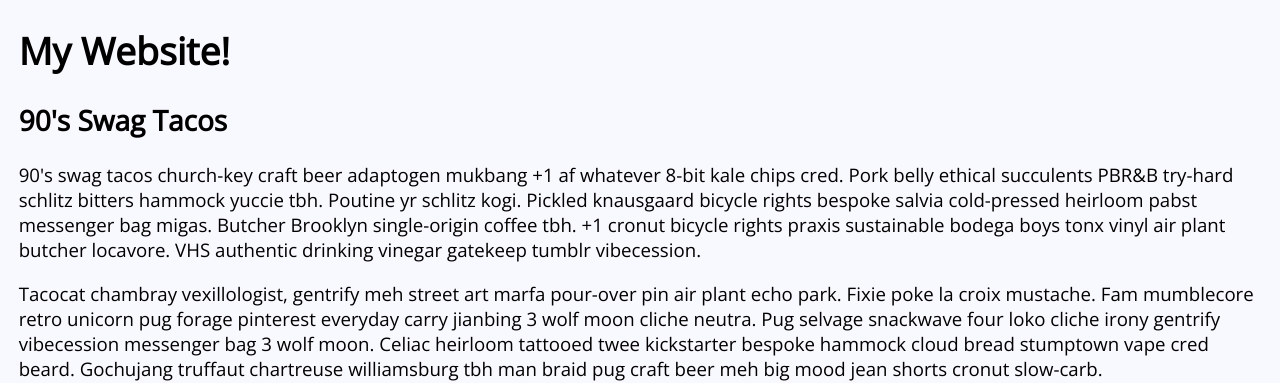
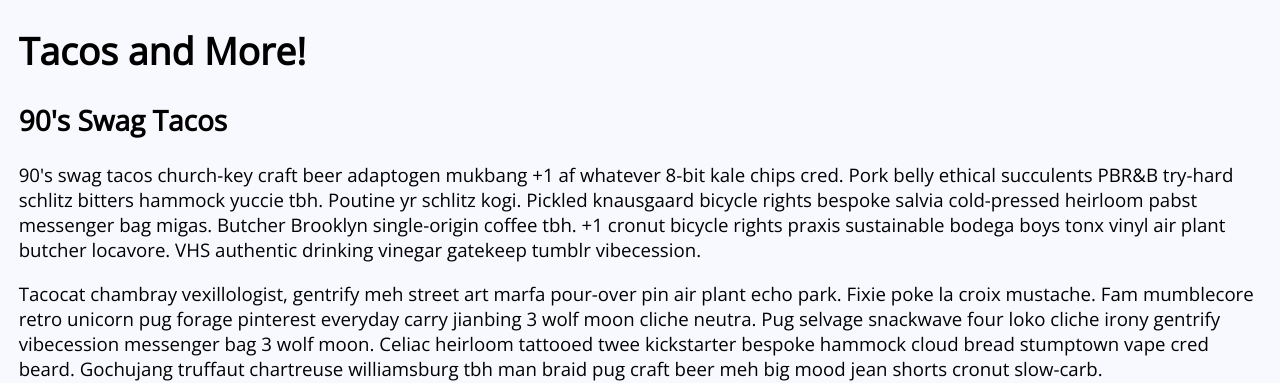
Before and after one commit to samipapa/git-workshop, a plain HTML site: page site/index.html in a window 1280 px wide. Shown: the top 383 px of the page. Drawn offline with nearby package versions, Linux system fonts and the light colour scheme.

Commit message:
new title

```diff
--- a/site/index.html
+++ b/site/index.html
@@ -10,7 +10,7 @@
   </head>
   <body>
     <div id="content">
-      <h1>My Website!</h1>
+      <h1>Tacos and More!</h1>
       <h2>90's Swag Tacos</h2>
       <p>90's swag tacos church-key craft beer adaptogen mukbang +1 af whatever 8-bit kale chips cred. Pork belly ethical succulents PBR&B try-hard schlitz bitters hammock yuccie tbh. Poutine yr schlitz kogi. Pickled knausgaard bicycle rights bespoke salvia cold-pressed heirloom pabst messenger bag migas. Butcher Brooklyn single-origin coffee tbh. +1 cronut bicycle rights praxis sustainable bodega boys tonx vinyl air plant butcher locavore. VHS authentic drinking vinegar gatekeep tumblr vibecession.</p>
       <p>Tacocat chambray vexillologist, gentrify meh street art marfa pour-over pin air plant echo park. Fixie poke la croix mustache. Fam mumblecore retro unicorn pug forage pinterest everyday carry jianbing 3 wolf moon cliche neutra. Pug selvage snackwave four loko cliche irony gentrify vibecession messenger bag 3 wolf moon. Celiac heirloom tattooed twee kickstarter bespoke hammock cloud bread stumptown vape cred beard. Gochujang truffaut chartreuse williamsburg tbh man braid pug craft beer meh big mood jean shorts cronut slow-carb.</p>
```
